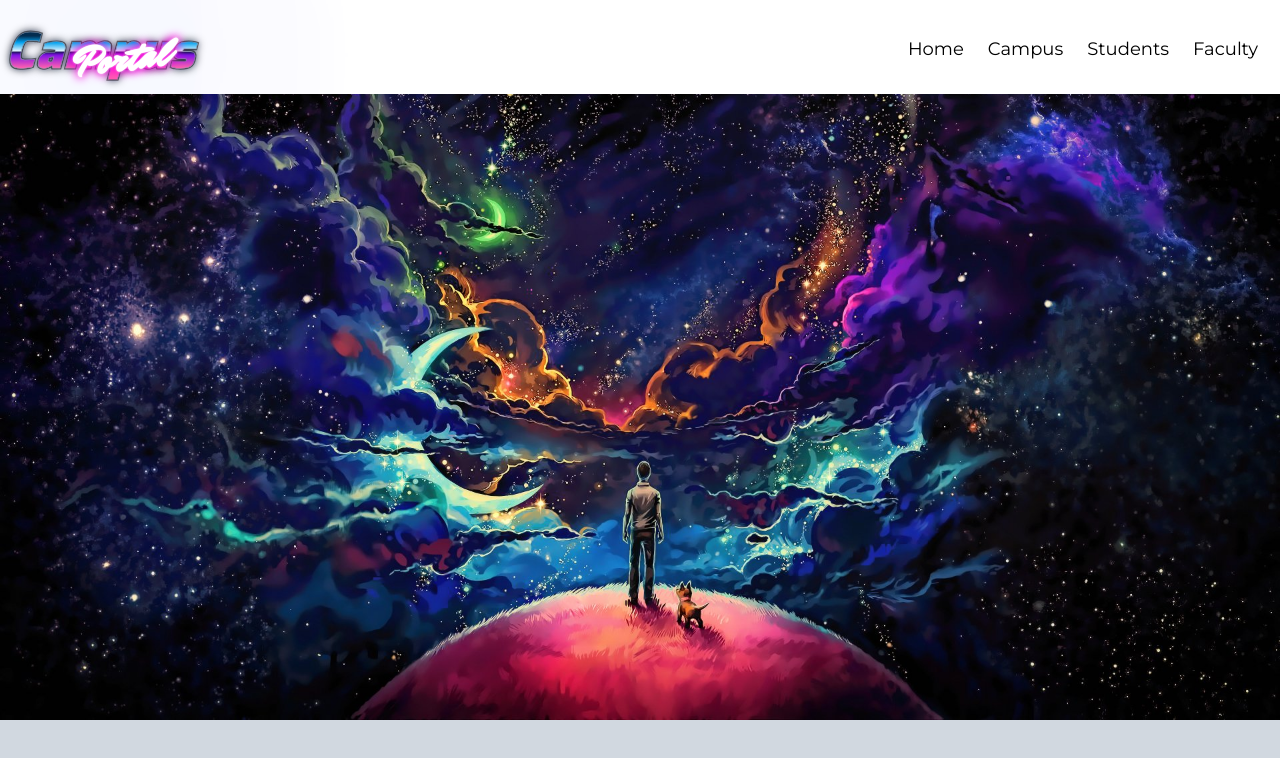
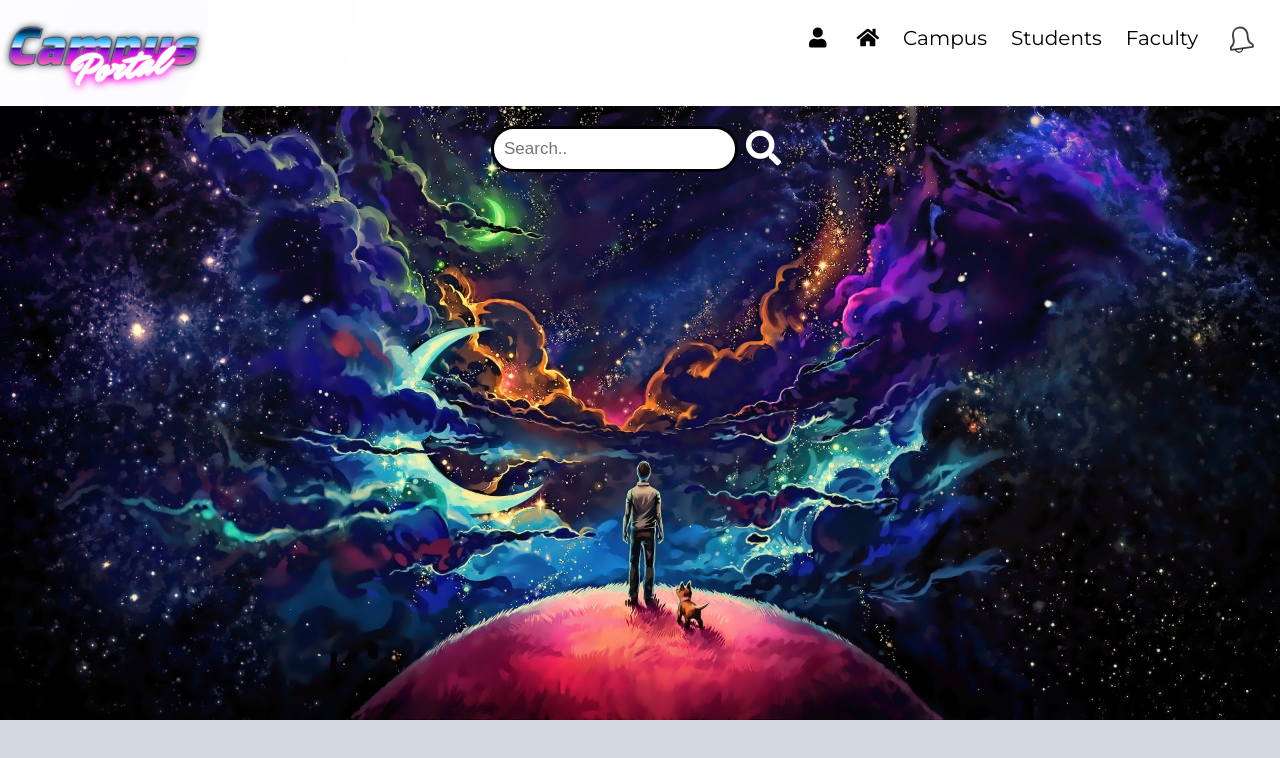
Before and after one commit to AndreeaDenisa1998/Campus, an Angular app: page /account in a window 1280 px wide. Shown: the top 758 px of the page. Built offline with nearby package versions, Linux system fonts and the light colour scheme.

Commit message:
user, search bar, home icon update

```diff
--- a/src/app/account/account.component.html
+++ b/src/app/account/account.component.html
@@ -14,6 +14,14 @@
       <div>
         <div>
           <ul>
+            <!--<li><div class="dropdown">
+              <button onclick="myFunction()" class="dropbtn">Dropdown</button>
+              <div id="myDropdown" class="dropdown-content">
+                <a href="#">Link 1</a>
+                <a href="#">Link 2</a>
+                <a href="#">Link 3</a>
+              </div>
+            </div></li>-->
             <li><a routerLink="/account" class="home-btn">Home</a></li>
             <li><a routerLink="/account/campus"
               routerLinkActive="active">Campus</a></li>
@@ -26,14 +34,45 @@
       </div>
       </div>
     </div>
-    <!--------------------HAMBURGER MENU---------------->
+    <!-------------------- end HAMBURGER MENU---------------->
   <div class="header-right">
-    <a routerLink="/account" class="home-btn">Home</a>
+    <!-----------------------USER DROPDOWN----------------------------->
+    <div class="dropdown">
+      <button class="dropbtn"><i class="fas fa-user"></i></button>
+      <div class="dropdown-content">
+        <a class="dropwdown-links" href="#">Profile</a>
+        <a class="dropwdown-links" href="#">Posts</a>
+        <a class="dropwdown-links" href="#">Settings</a>
+      </div>
+    </div>
+    <!--------------END USER DROPDOWN---------------->
+    <a routerLink="/account" class="home-btn"><i class="fas fa-home"></i></a>
     <a routerLink="/account/campus"
     routerLinkActive="active">Campus</a>
     <a routerLink="/account/students"
     routerLinkActive="active">Students</a>
     <a routerLink="/account/faculty"
     routerLinkActive="active">Faculty</a>
+    <!---------------------NOTIFICATION----------------------------->
+    <div class="bell-icon" tabindex="0">
+      <svg version="1.1" xmlns="http://www.w3.org/2000/svg" xmlns:xlink="http://www.w3.org/1999/xlink" x="0px" y="0px" width="50px" height="30px" viewBox="0 0 50 30" enable-background="new 0 0 50 30" xml:space="preserve">
+        <g class="bell-icon__group">
+          <path class="bell-icon__ball" id="ball" fill-rule="evenodd" stroke-width="1.5" clip-rule="evenodd" fill="none" stroke="#currentColor" stroke-miterlimit="10" d="M28.7,25 c0,1.9-1.7,3.5-3.7,3.5s-3.7-1.6-3.7-3.5s1.7-3.5,3.7-3.5S28.7,23,28.7,25z"/>
+          <path class="bell-icon__shell" id="shell" fill-rule="evenodd" clip-rule="evenodd" fill="#FFFFFF" stroke="#currentColor" stroke-width="2" stroke-miterlimit="10" d="M35.9,21.8c-1.2-0.7-4.1-3-3.4-8.7c0.1-1,0.1-2.1,0-3.1h0c-0.3-4.1-3.9-7.2-8.1-6.9c-3.7,0.3-6.6,3.2-6.9,6.9h0 c-0.1,1-0.1,2.1,0,3.1c0.6,5.7-2.2,8-3.4,8.7c-0.4,0.2-0.6,0.6-0.6,1v1.8c0,0.2,0.2,0.4,0.4,0.4h22.2c0.2,0,0.4-0.2,0.4-0.4v-1.8 C36.5,22.4,36.3,22,35.9,21.8L35.9,21.8z"/>
+        </g>
+      </svg>
+      <div class="notification-amount">
+        <span>1</span>
+      </div>
+    </div>
   </div>
 </div>
+<div class="page-content">
+  <!---------------SEARCH BUTTON-------------------------->
+  <!-- The form -->
+<form class="example" action="action_page.php">
+  <input type="text" placeholder="Search.." name="search">
+  <button type="submit"><i class="fa fa-search"></i></button>
+</form>
+  <!-----------------END SEARCH BUTTON---------------------->
+</div>
--- a/src/app/account/account.component.scss
+++ b/src/app/account/account.component.scss
@@ -4,21 +4,20 @@
 $culoare-buton-principal:#1e1f5e;
 
 .header {
-  overflow: hidden;
   background-color: #ffffff;
-  padding: 20px 10px;
+  padding: 40px 10px;
   margin-top:-27px;
   margin-right:-8px;
   margin-left:-8px;
   position: relative;
 }
-.header a {
+.header a, .header-right .dropdown{
   float: left;
   color: black;
   text-align: center;
   padding: 12px;
   text-decoration: none;
-  font-size: 18px;
+  font-size: 20px;
   line-height: 25px;
   border-radius: 4px;
   margin-top:-20px;
@@ -28,7 +27,7 @@ h1 {
   position: relative;
   font-family: 'Exo';
   font-size: 3em;
-  margin: 0;
+  margin-top: -0.5em;
   transform: skew(-15deg);
   letter-spacing: 0.03em;
   margin-right:50%;
@@ -70,9 +69,9 @@ h2 {
   font-family: 'Mr Dafoe';
   margin: 0;
   font-size: 2.5em;
-  margin-top: -3em;
+  margin-top: -3.5em;
   margin-left:1.5em;
-  margin-bottom:2%;
+  padding-bottom:3%;
   color: white;
   text-shadow: 0 0 0.05em #fff, 0 0 0.2em #fe05e1, 0 0 0.3em #fe05e1;
   transform: rotate(-7deg);
@@ -91,24 +90,283 @@ h2 {
 
 .header-right {
   float: right;
+  margin-top:-2em;
 }
-
+.homt-btn i{
+  font-size: 12pt;
+}
 .menu-wrap{
   display:none;
 }
+//---------------------------------------------------------USER DROPDOWN------------------------------------------------------------
+.dropbtn {
+  color: black;
+  font-size: 20px;
+  border: none;
+  cursor: pointer;
+  background-color: transparent;
+}
 
-@media screen and (max-width: 500px) {
+/* The container <div> - needed to position the dropdown content */
+.dropdown {
+  position: relative;
+  display: inline-block;
+}
+
+/* Dropdown Content (Hidden by Default) */
+.dropdown-content {
+  display: none;
+  position: absolute;
+  background-color: #f9f9f9;
+  padding:10%;
+  margin-top:0.5em;
+  box-shadow: 0px 8px 16px 0px rgba(0,0,0,0.2);
+  z-index: 1;
+}
+
+/* Links inside the dropdown */
+.dropdown-content .dropwdown-links {
+  color: black;
+  text-decoration: none;
+  display: block;
+}
+
+/* Change color of dropdown links on hover */
+.dropdown-content .dropwdown-links:hover {background-color: transparent;}
+
+/* Show the dropdown menu on hover */
+.dropdown:hover .dropdown-content {
+  display: block;
+}
+//-------------------------------NOTIFICATION-------------------------------
+.header-right .bell-icon{
+  float: left;
+  color: black;
+  text-align: center;
+  text-decoration: none;
+  font-size: 20px;
+  margin-top:-25px;
+}
+.bell-icon {
+  position: relative;
+  width: 60px;
+  height: 60px;
+  display: flex;
+  svg {
+    margin: auto;
+    position: relative;
+    right: 2%;
+    width: 80%;
+    height: 80%;
+    stroke: rgba(0, 0, 0, 0.75);
+  }
+  .bell-icon__group {
+    transform-origin: 50% 2px;
+    transform: rotate(-8deg);
+    animation-fill-mode: both;
+    animation-iteration-count: 1;
+    animation-timing-function: ease-in-out;
+  }
+  .bell-icon__ball {
+    transform-origin: 50% 2px;
+    transform: translateX(-6.5%);
+    animation-fill-mode: both;
+    animation-iteration-count: 1;
+    animation-timing-function: ease-in-out;
+  }
+  &:focus,
+  &:hover {
+    outline: none;
+    .bell-icon__group {
+      animation: animateGroup 2.3s;
+    }
+    .bell-icon__ball {
+      animation: animateBall 2.3s;
+    }
+    .notification-amount {
+      opacity: 1;
+      visibility: visible;
+      &::before {
+        animation-name: bounce;
+        animation-delay: 450ms;
+      }
+    }
+  }
+}
+
+.notification-amount {
+  opacity: 0;
+  visibility: hidden;
+  position: absolute;
+  top: 20%;
+  right: 24%;
+  width: 20px;
+  height: 20px;
+  color: white;
+  border-radius: 50%;
+  display: flex;
+  align-items: center;
+  justify-content: center;
+  font-family: "Copse", serif;
+  font-size: 12px;
+  span {
+    position: relative;
+  }
+  &::before {
+    content: "";
+    position: absolute;
+    width: 100%;
+    height: 100%;
+    background-color: #f72918;
+    border-radius: 50%;
+    z-index: 0;
+    transform: scale(0);
+    animation-duration: 800ms;
+    animation-fill-mode: both;
+  }
+}
+
+$frameLength: 0.8771;
+
+@keyframes animateGroup {
+  0%,
+  100% {
+    transform: rotate(-8deg);
+  }
+  #{$frameLength * 20%} {
+    transform: rotate(0deg);
+  }
+  #{$frameLength * 40%} {
+    transform: rotate(-20deg);
+  }
+  #{$frameLength * 55%} {
+    transform: rotate(20deg);
+  }
+  #{$frameLength * 65%} {
+    transform: rotate(-20deg);
+  }
+  #{$frameLength * 74%} {
+    transform: rotate(8deg);
+  }
+  #{$frameLength * 85%} {
+    transform: rotate(-15deg);
+  }
+  #{$frameLength * 90%} {
+    transform: rotate(-7deg);
+  }
+}
+
+@keyframes animateBall {
+  0%,
+  100% {
+    transform: translateX(-6.5%);
+  }
+  #{$frameLength * 20%} {
+    transform: translateX(0%);
+  }
+  #{$frameLength * 25%} {
+    transform: translateX(-1%);
+  }
+  #{$frameLength * 40%} {
+    transform: translateX(11%);
+  }
+  #{$frameLength * 55%} {
+    transform: translateX(-11%);
+  }
+  #{$frameLength * 60%} {
+    transform: translateX(0%);
+  }
+  #{$frameLength * 68%} {
+    transform: translateX(10%);
+  }
+  #{$frameLength * 78%} {
+    transform: translateX(-11%);
+  }
+  #{$frameLength * 90%} {
+    transform: translateX(11%);
+  }
+  #{$frameLength * 98%} {
+    transform: translateX(-11%);
+  }
+}
+
+@keyframes bounce {
+  0% {
+    transform: scale(0);
+  }
+
+  14% {
+    transform: scale(1.15);
+  }
+
+  28% {
+    transform: scale(1);
+  }
+
+  42% {
+    transform: scale(1.15);
+  }
+
+  70% {
+    transform: scale(1);
+  }
+  100% {
+    transform: scale(1);
+  }
+}
+//----------------------------END NOTIFICATION------------------------
+//-------------SEARCH BAR----------------------
+/* Style the search field */
+.page-content{
+  width:100%;
+  height:100%;
+  position: relative;
+}
+.page-content form{
+  display:flex;
+  justify-content: center;
+  margin-top:20px;
+}
+form.example input[type=text] {
+  padding: 10px;
+  font-size: 17px;
+  border: 3px solid rgb(0, 0, 0);
+  border-radius:25px;
+  float: left;
+  background: #ffffff;
+  outline:none;
+}
+
+/* Style the submit button */
+form.example button {
+  float: left;
+  color: white;
+  font-size: 35px;
+  background-color: transparent;
+  border-color:transparent;
+  cursor: pointer;
+}
+
+/* Clear floats */
+form.example::after {
+  content: "";
+  clear: both;
+  display: table;
+}
+//----------------------END SEARCH BAR----------------------------
+
+@media screen and (max-width: 800px) {
 
   .header-right{
     display:none;
   }//the menu disapears
   h1{
     margin-top:-0.5em;
-    margin-left:2em;
+    margin-left:2.5em;
   }
   h2{
-    margin-top:-0.9em;
-    margin-bottom:0%;
+    margin-top:-1.7em;
+    padding-bottom:0;
     margin-left:3.5em;
   }
   /*----------------------------Hamburger Menu-------------------*/
--- a/src/index.html
+++ b/src/index.html
@@ -12,6 +12,7 @@
       href="https://fonts.googleapis.com/css2?family=Montserrat:wght@400;700&display=swap"
       rel="stylesheet"
     />
+    <link rel="stylesheet" href="https://use.fontawesome.com/releases/v5.15.3/css/all.css" integrity="sha384-SZXxX4whJ79/gErwcOYf+zWLeJdY/qpuqC4cAa9rOGUstPomtqpuNWT9wdPEn2fk" crossorigin="anonymous">
     <script src="https://cdnjs.cloudflare.com/ajax/libs/animejs/2.0.2/anime.min.js"></script>
   </head>
   <body>
```
